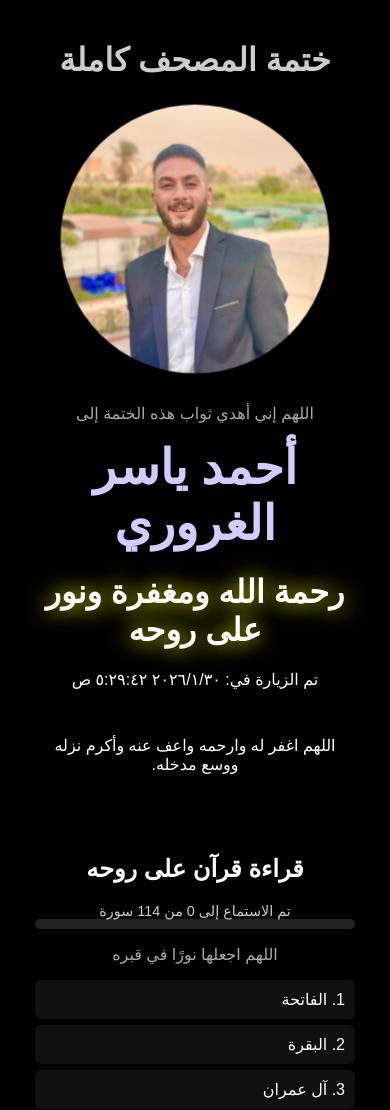
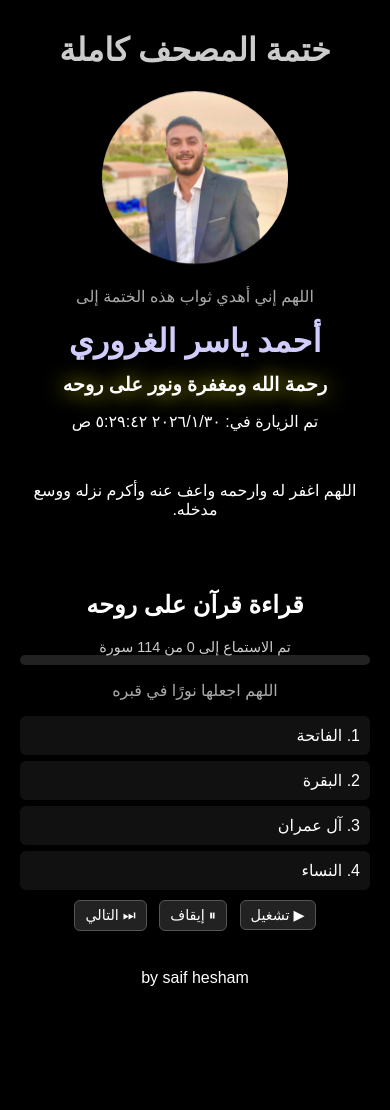
Before and after one commit to Nassar1963-saif/Rahma, a plain HTML site: page index.html in a window 390 px wide. Shown: the top 1110 px of the page. After the commit the page ends 1003 px from the top, so only its background shows below. Drawn offline with Linux system fonts and the light colour scheme.

Commit message:
Update index.html

```diff
--- a/index.html
+++ b/index.html
@@ -123,6 +123,58 @@ width:0%;
 background:linear-gradient(to left,#00ff99,#008866);
 transition:.5s;
 }
+  /* ===== Mobile Full Screen ===== */
+@media (max-width: 600px) {
+
+body{
+height:100vh;
+overflow:hidden;
+}
+
+.container{
+height:100vh;
+padding:10px;
+display:flex;
+flex-direction:column;
+justify-content:space-between;
+}
+
+/* تصغير الصورة */
+.deceased-photo{
+width:180px;
+height:180px;
+margin:10px auto;
+}
+
+/* الاسم */
+#person-name{
+font-size:2em;
+}
+
+/* العناوين */
+header h1{
+font-size:1.2em;
+}
+
+/* تقليل المسافات */
+.dua-section,
+.quran-section{
+padding:10px;
+margin:8px 0;
+}
+
+/* قائمة السور */
+.surah-list{
+max-height:180px;
+}
+
+/* أزرار التشغيل */
+.player-controls button{
+padding:6px 10px;
+font-size:0.9em;
+}
+
+}
 </style>
 </head>
 
```
